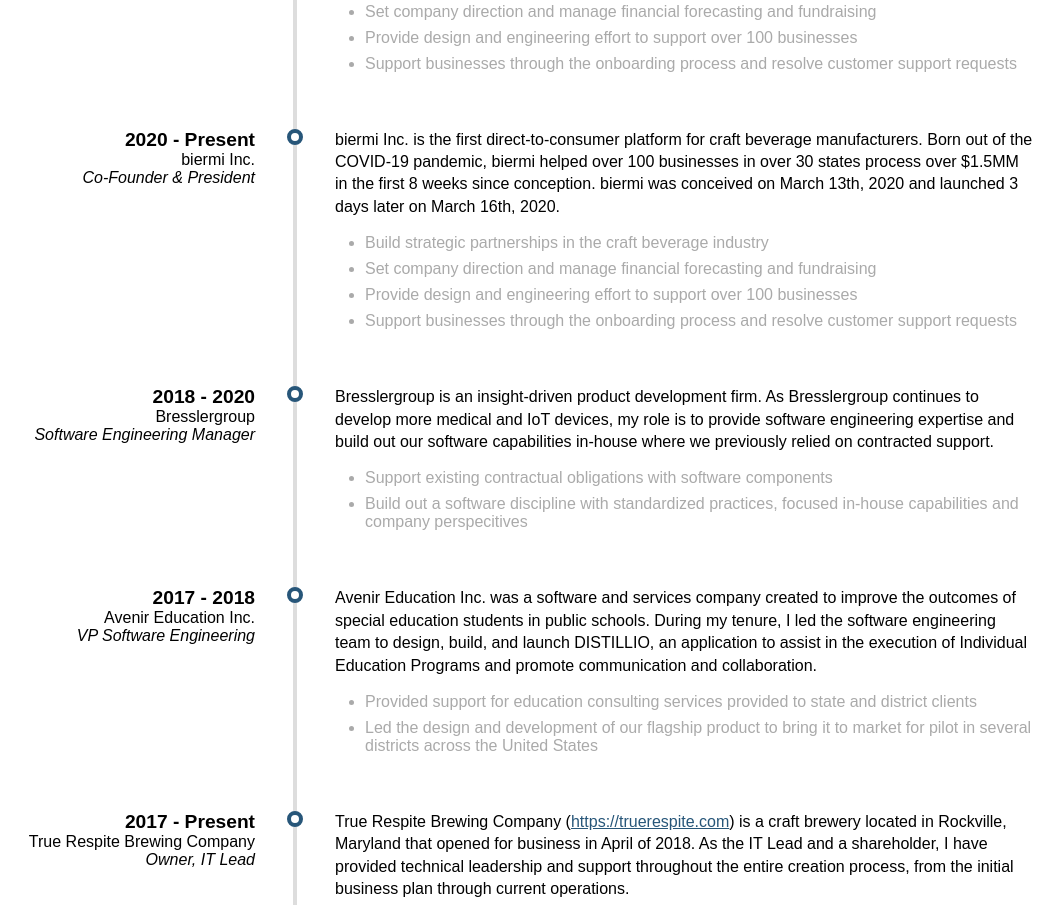
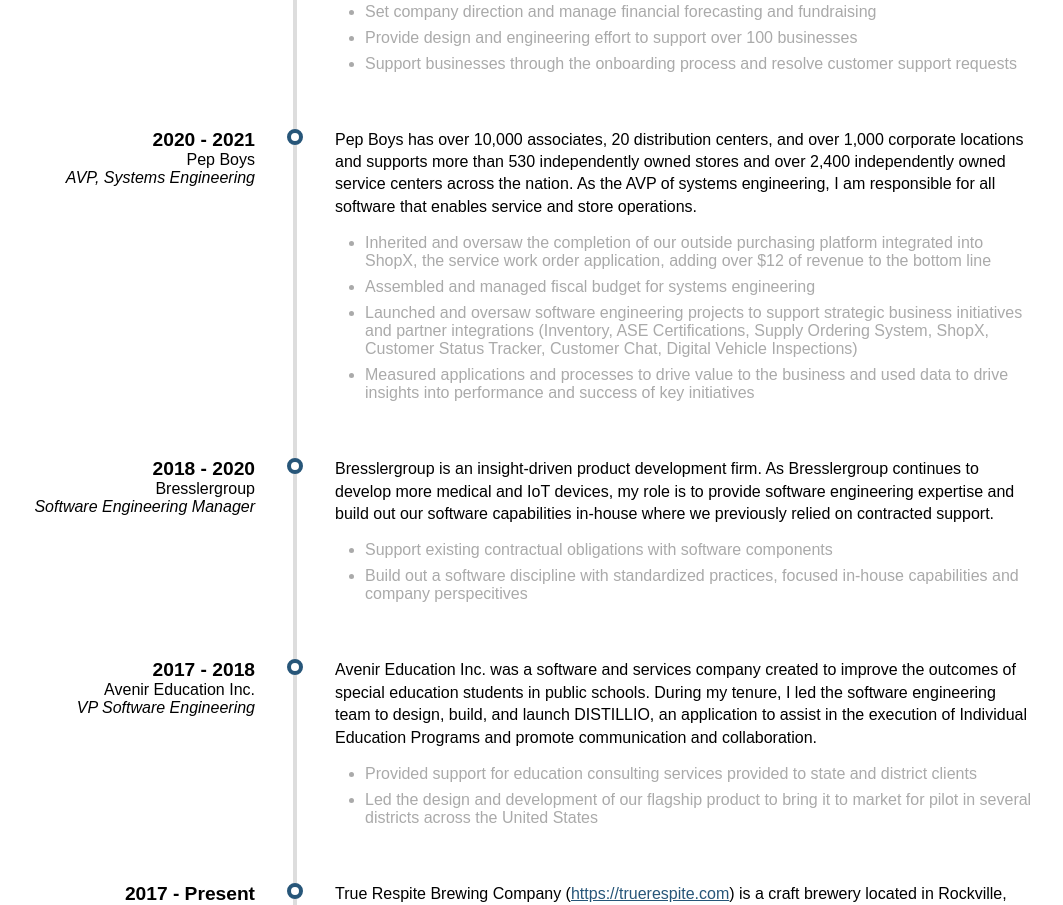
Before and after one commit to gtg489w/BrianPOConnor, an Angular app: page /resume in a window 1280 px wide. Shown: the part 780-1685 px from the top of the page, without its empty margins (115-1178 px from the left). Built offline with nearby package versions, Linux system fonts and the light colour scheme.

Commit message:
Updated resume with Pep Boys

```diff
--- a/src/app/pages/resume/resume.component.html
+++ b/src/app/pages/resume/resume.component.html
@@ -54,17 +54,17 @@
 
 			<div class="timeline-item">
 				<div class="timeline-title">
-					<h3>2020 - Present</h3>
-					<div class="timeline-title-company">biermi Inc.</div>
-					<div class="timeline-title-title">Co-Founder &amp; President</div>
+					<h3>2020 - 2021</h3>
+					<div class="timeline-title-company">Pep Boys</div>
+					<div class="timeline-title-title">AVP, Systems Engineering</div>
 				</div>
 				<div class="timeline-content">
-					<p>biermi Inc. is the first direct-to-consumer platform for craft beverage manufacturers. Born out of the COVID-19 pandemic, biermi helped over 100 businesses in over 30 states process over $1.5MM in the first 8 weeks since conception. biermi was conceived on March 13th, 2020 and launched 3 days later on March 16th, 2020.</p>
+					<p>Pep Boys has over 10,000 associates, 20 distribution centers, and over 1,000 corporate locations and supports more than 530 independently owned stores and over 2,400 independently owned service centers across the nation. As the AVP of systems engineering, I am responsible for all software that enables service and store operations.</p>
 					<ul>
-						<li>Build strategic partnerships in the craft beverage industry</li>
-						<li>Set company direction and manage financial forecasting and fundraising</li>
-						<li>Provide design and engineering effort to support over 100 businesses</li>
-						<li>Support businesses through the onboarding process and resolve customer support requests</li>
+						<li>Inherited and oversaw the completion of our outside purchasing platform integrated into ShopX, the service work order application, adding over $12 of revenue to the bottom line</li>
+						<li>Assembled and managed fiscal budget for systems engineering</li>
+						<li>Launched and oversaw software engineering projects to support strategic business initiatives and partner integrations (Inventory, ASE Certifications, Supply Ordering System, ShopX, Customer Status Tracker, Customer Chat, Digital Vehicle Inspections)</li>
+						<li>Measured applications and processes to drive value to the business and used data to drive insights into performance and success of key initiatives</li>
 					</ul>
 				</div>
 			</div>
```
Also changed, not shown: 1 other file (tests, documents, lock files or other folders).
